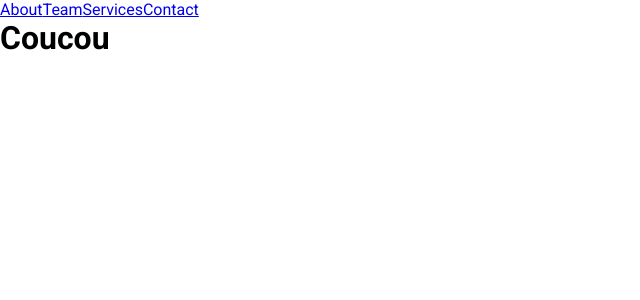
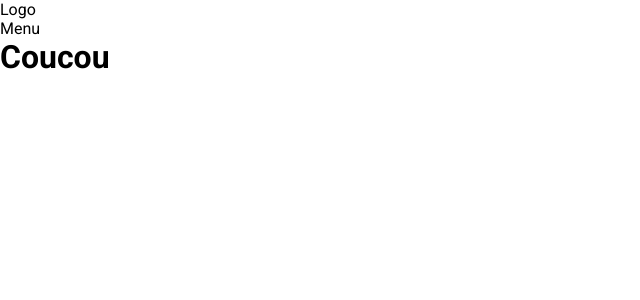
Before and after one commit to Scharlyopitz/CHEYSSOI-PARIS, a React (Vite) app: page / in a window 1280 px wide. Shown: the top 300 px of the page, without its empty margins (0-640 px from the left). Built offline with nearby package versions, Linux system fonts and the light colour scheme.

Commit message:
Ajout du menu burger et du logo

```diff
--- a/src/components/Nav.jsx
+++ b/src/components/Nav.jsx
@@ -1,7 +1,24 @@
-import React from "react";
+import React, { useState } from "react";
 import { NavLink } from "react-router-dom";
 
 export default function Nav() {
+  return (
+    <header>
+      <Logo />
+      <Menu />
+    </header>
+  );
+}
+
+function Logo() {
+  return (
+    <>
+      <p>Logo</p>
+    </>
+  );
+}
+
+function Menu() {
   const links = [
     {
       name: "About",
@@ -21,7 +38,12 @@ export default function Nav() {
     },
   ];
 
+  const [open, setOpen] = useState(false);
+
   return (
+    <>
+      <p onClick={() => setOpen(!open)}>Menu</p>
+      {open && (
         <div>
           {links.map((link, i) => {
             return (
@@ -31,5 +53,7 @@ export default function Nav() {
             );
           })}
         </div>
+      )}
+    </>
   );
 }
```
Lines whose indentation alone changed are shown as unchanged.
